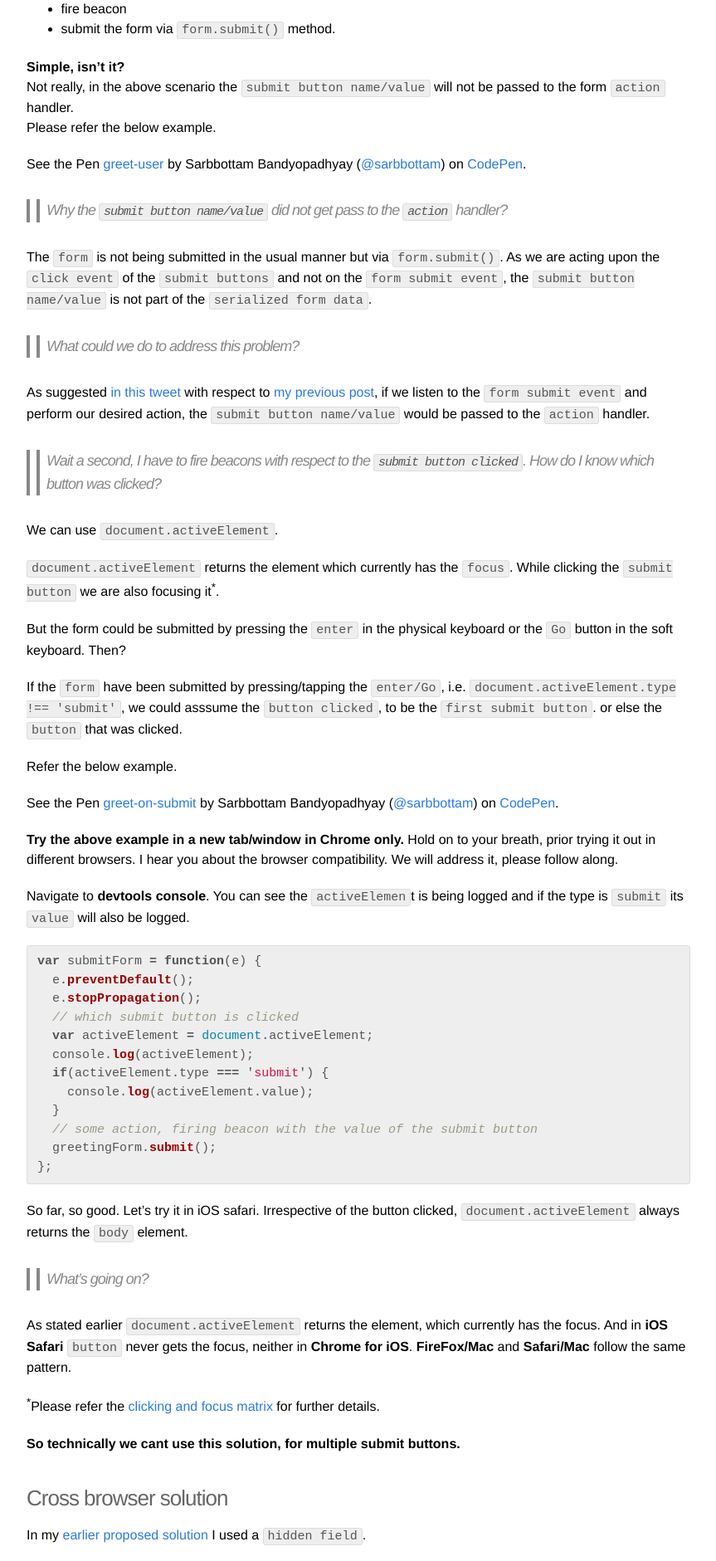
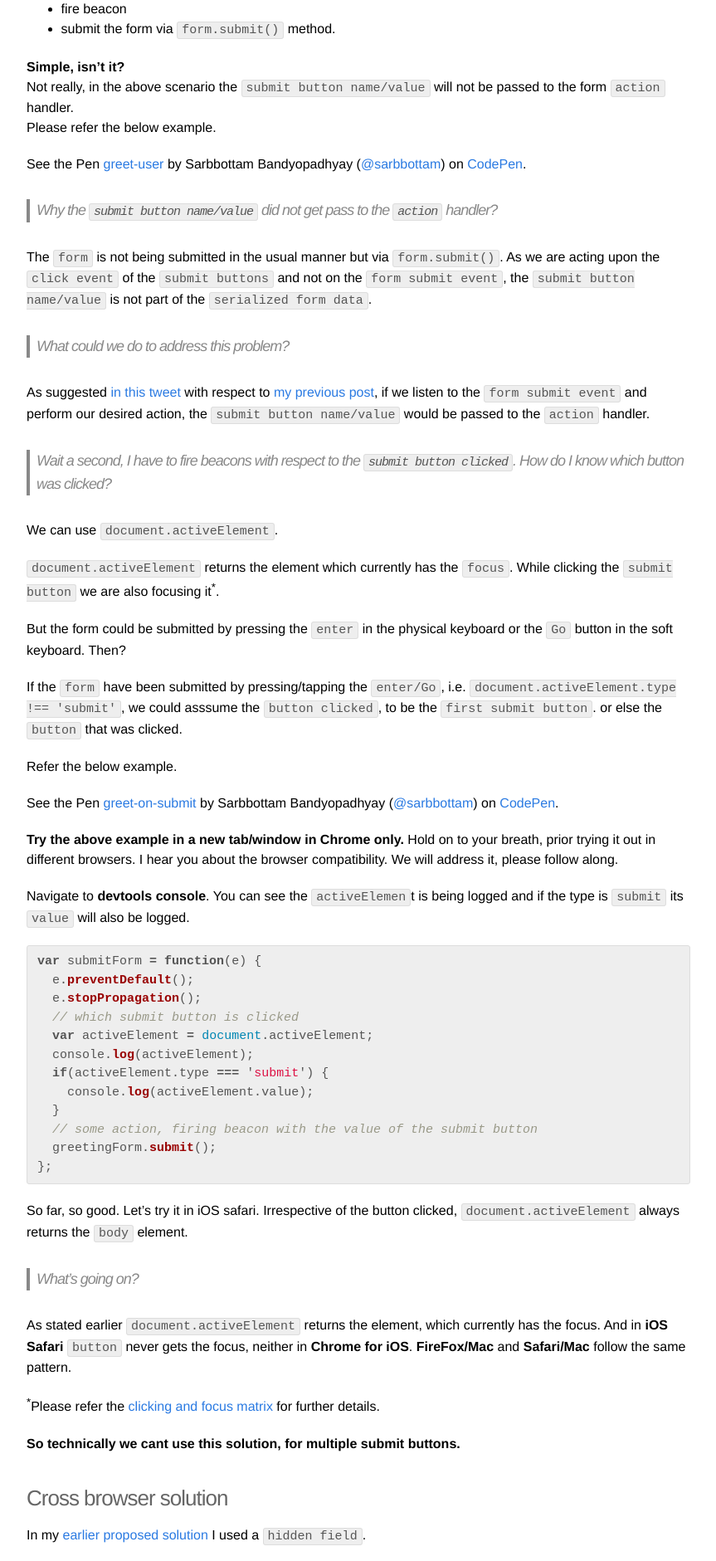
Before and after one commit to sarbbottam/sarbbottam.github.io, a Jekyll site: the page built from _posts/2015-08-21-multiple-submit-buttons-and-javascript.md, in a window 1280 px wide. Shown: the part 1934-3815 px from the top of the page at 83% size, without its empty margins (208-1071 px from the left). Built offline with Jekyll 4.4.1, drawn with Linux system fonts in a browser that asks for light colours; comment, search, counter and statistics services are not loaded.

Commit message:
fix(blockquote): unify single blockquote

```diff
--- a/_posts/2015-08-21-multiple-submit-buttons-and-javascript.md
+++ b/_posts/2015-08-21-multiple-submit-buttons-and-javascript.md
@@ -67,17 +67,17 @@ Please refer the below example.
 
 <p data-height="280" data-theme-id="0" data-slug-hash="jLxKi" data-default-tab="result" data-user="sarbbottam" class='codepen'>See the Pen <a href='http://codepen.io/sarbbottam/full/jLxKi/'>greet-user</a> by Sarbbottam Bandyopadhyay (<a href='http://codepen.io/sarbbottam'>@sarbbottam</a>) on <a href='http://codepen.io'>CodePen</a>.</p>
 
->> Why the `submit button name/value` did not get pass to the `action` handler?
+> Why the `submit button name/value` did not get pass to the `action` handler?
 
 The `form` is not being submitted in the usual manner but via `form.submit()`.
 As we are acting upon the `click event` of the `submit buttons` and not on the `form submit event`, the `submit button name/value` is not part of the `serialized form data`.
 
->> What could we do to address this problem?
+> What could we do to address this problem?
 
 As suggested [in this tweet](https://twitter.com/clcpolevaulter/status/529822434287841280) with respect to [my previous post](https://sarbbottam.github.io/forms/2014/10/27/tale-of-two-submit-buttons/), if we listen to the `form submit event` and perform our desired action,
 the `submit button name/value` would be passed to the `action` handler.
 
->> Wait a second, I have to fire beacons with respect to the `submit button clicked`. How do I know which button was clicked?
+> Wait a second, I have to fire beacons with respect to the `submit button clicked`. How do I know which button was clicked?
 
 We can use `document.activeElement`.
 
@@ -116,7 +116,7 @@ var submitForm = function(e) {
 
 So far, so good. Let's try it in iOS safari. Irrespective of the button clicked, `document.activeElement` always returns the `body` element.
 
->> What’s going on?
+> What’s going on?
 
 As stated earlier `document.activeElement` returns the element, which currently has the focus.
 And in **iOS Safari** `button` never gets the focus, neither in **Chrome for iOS**. **FireFox/Mac** and **Safari/Mac** follow the same pattern.
@@ -183,25 +183,25 @@ Please refer the below example for disabling the submit buttons and preventing m
 
 Something does not look right, the `submit button name/value` is not getting passed to the form action handler in the above example. Strange!!
 
->> What have we done other than disabling the submit buttons?
+> What have we done other than disabling the submit buttons?
 
 That exactly what we have done. We have `disabled` the `submit buttons`. Any disabled `form fields name/value` will not be passed to the form action handler.
 
->> How do we disable the submit button then?
+> How do we disable the submit button then?
 
 Event loop to the rescue. We have to carry out disabling the submit button in a `setTimeout` callback, even a `0ms` would do good. `setTimeout` with `0ms` will push the `callback` to the end of the job queue and it will only be executed once the previous jobs have been out of the queue, i.e. the `form` has been `submitted`.
 
 <p data-height="268" data-theme-id="0" data-slug-hash="waLNGe" data-default-tab="result" data-user="sarbbottam" class='codepen'>See the Pen <a href='http://codepen.io/sarbbottam/pen/waLNGe/'>greet-on-submit-disable-ok</a> by Sarbbottam Bandyopadhyay (<a href='http://codepen.io/sarbbottam'>@sarbbottam</a>) on <a href='http://codepen.io'>CodePen</a>.</p>
 
->> What if I want to perform specific actions with respect to the buttons clicked along with generalized actions on form submit?
+> What if I want to perform specific actions with respect to the buttons clicked along with generalized actions on form submit?
 
 You better listen to `button click event` instead of the `form submit event`.
 
->> How about form validations?
+> How about form validations?
 
 Listen to the `form submit event` and carry out the validation followed by `form submit` on **successful validation**.
 
->> But if there are multiple submit buttons?
+> But if there are multiple submit buttons?
 
 You need to ask yourself, if you really need `multiple submit buttons` on a form *with* `input fields`.
 Most likely you don’t, if there are `multiple input fields`.
```
Also changed, not shown: _posts/2015-09-11-inheritance-in-javascript.md (+1 -1 lines), _posts/2016-06-17-focus-indicator-browser-extension.md (+1 -1 lines).
